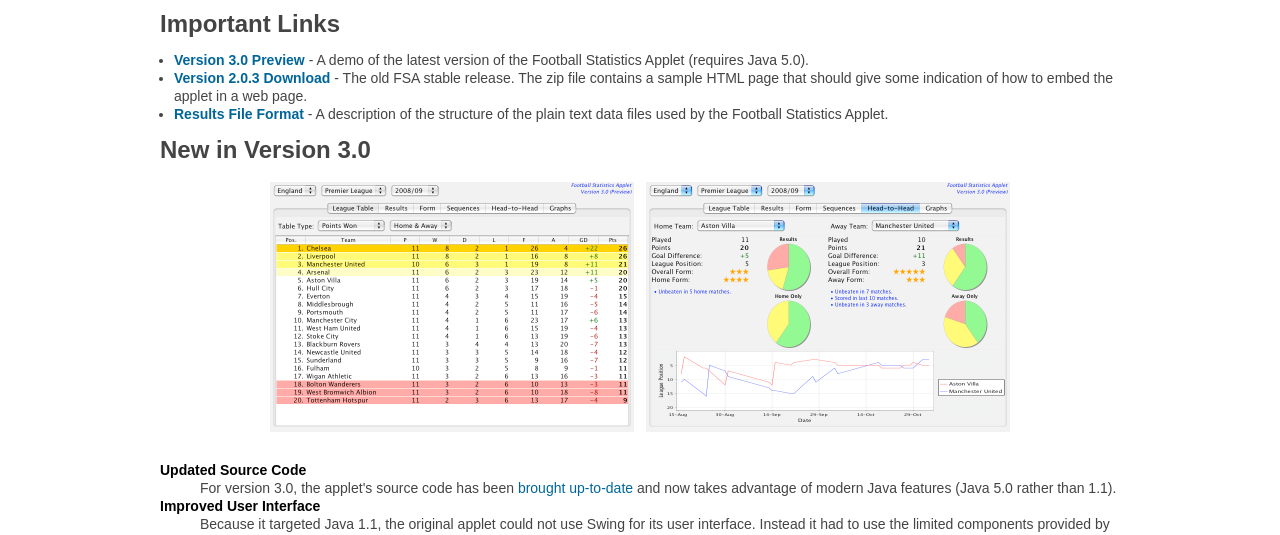
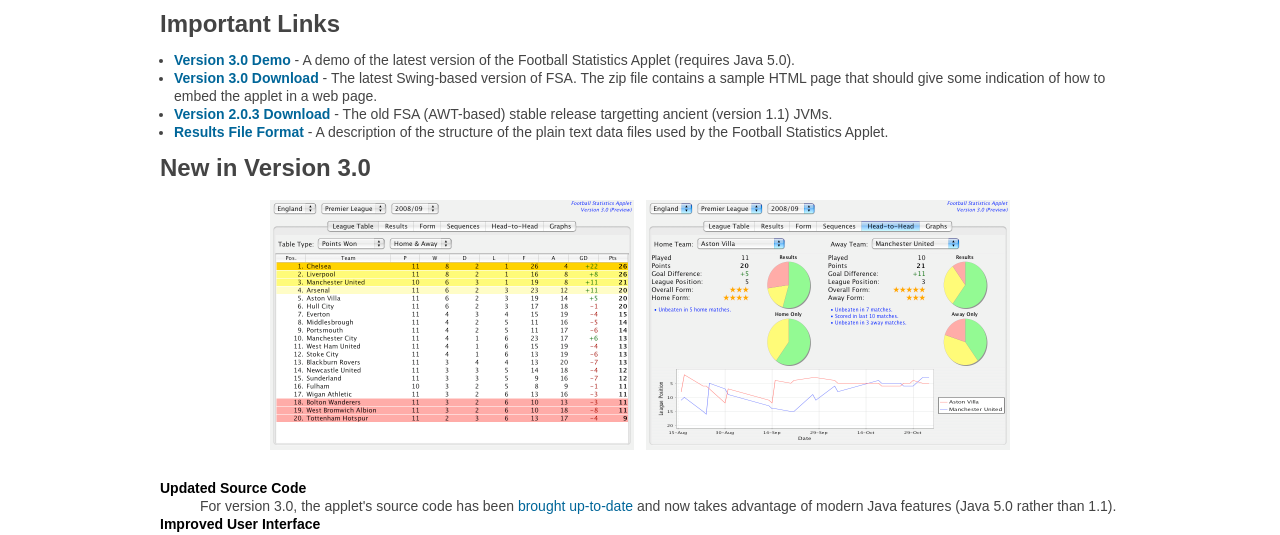
Before and after one commit to dwdyer/fsa, a plain HTML site: page index.html in a window 1280 px wide. Shown: the part 186-721 px from the top of the page. Drawn offline with Linux system fonts and the light colour scheme.

Commit message:
Website update

```diff
--- a/index.html
+++ b/index.html
@@ -34,13 +34,17 @@
       <h2>Important Links</h2>
       <ul>
         <li>
-          <strong><a href="demo/index.html">Version 3.0 Preview</a></strong> - A demo of the
+          <strong><a href="demo/index.html">Version 3.0 Demo</a></strong> - A demo of the
           latest version of the Football Statistics Applet (requires Java 5.0).
         </li>
         <li>
-          <strong><a href="http://github.com/dwdyer/fsa/downloads">Version 2.0.3
-          Download</a></strong> - The old FSA stable release.  The zip file contains a sample HTML page that
-          should give some indication of how to embed the applet in a web page.
+          <strong><a href="http://github.com/downloads/fsa/fsa3.zip">Version 3.0 Download</a></strong> - The latest Swing-based
+          version of FSA.
+          The zip file contains a sample HTML page that should give some indication of how to embed the applet in a web page.
+        </li>
+        <li>
+          <strong><a href="http://github.com/downloads/fsa/fsa2.zip">Version 2.0.3
+          Download</a></strong> - The old FSA (AWT-based) stable release targetting ancient (version 1.1) JVMs.
         </li>
         <li>
           <strong><a href="dataformat.html">Results File Format</a></strong> - A description of the structure of
```
Also changed, not shown: 1 other file.
